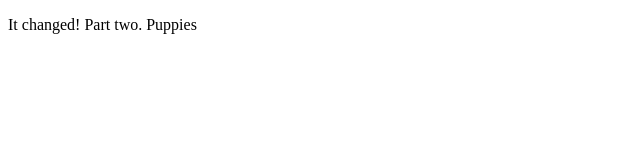
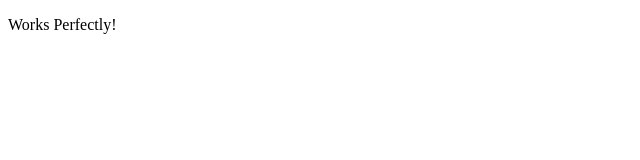
Before and after one commit to cheesemanxiii/Networking, a plain HTML site: page index.html in a window 1280 px wide. Shown: the whole page, without its empty margins (0-640 px from the left). Drawn offline with Linux system fonts and the light colour scheme.

Commit message:
Update index.html

```diff
--- a/index.html
+++ b/index.html
@@ -4,6 +4,6 @@
     <title>Carlile Github/Apache Website</title>
    </head>
    <body>
-    <p>It changed! Part two. Puppies</p>
+    <p>Works Perfectly!</p>
    </body>
 </html>
```
